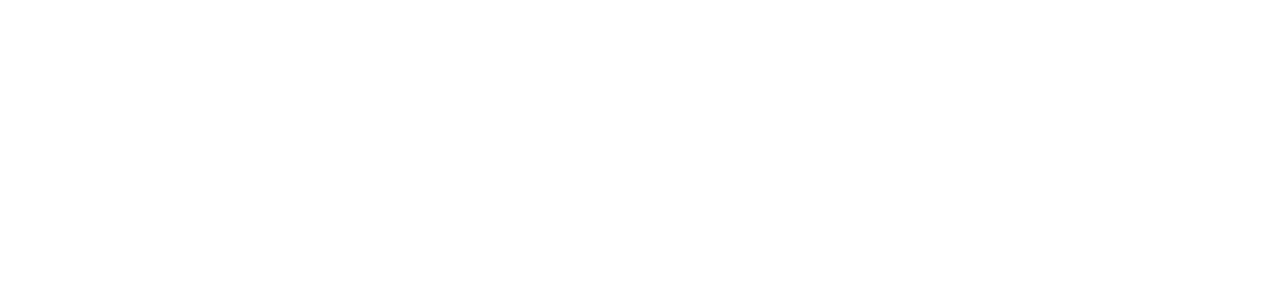
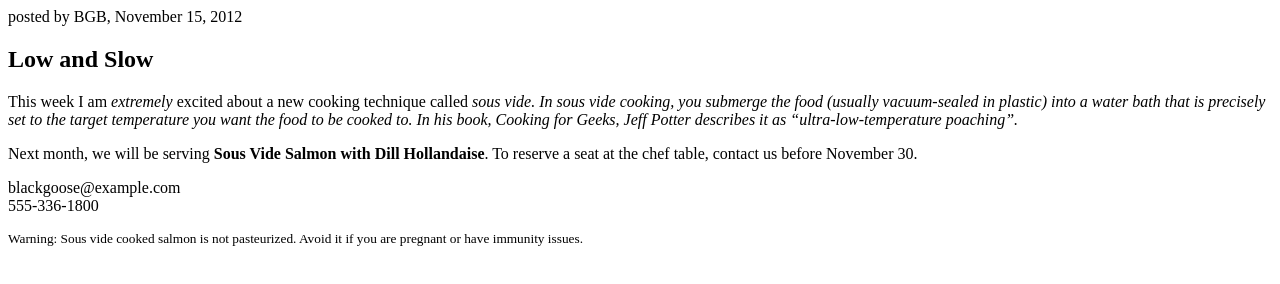
Before and after one commit to DrewFed/Learning-Web-Design, a plain HTML site: page bistro/post.html in a window 1280 px wide. Drawn offline with Linux system fonts and the light colour scheme.

Commit message:
Completed 5-1

```diff
--- a/bistro/post.html
+++ b/bistro/post.html
@@ -1,8 +1,22 @@
 <html>
-  <head>
-    <meta http-equiv="content-type" content="text/html; charset=UTF-8">
-    <title></title>
-  </head>
-  <body>
-  </body>
+ <head>
+  <title></title>
+ </head>
+ <body>
+  <article> <header>
+  <p>
+   posted by BGB, <time datetime="2012-11-15" pubdate=""> November 15, 2012</time></p>
+  </header>
+  <h1>
+   Low and Slow</h1>
+  <p>
+   This week I am <em>extremely</em> excited about a new cooking technique called <dfn><i>sous vide</i><dfn>. In <i>sous vide</i> cooking, you submerge the food (usually vacuum-sealed in plastic) into a water bath that is precisely set to the target temperature you want the food to be cooked to. In his book, <cite>Cooking for Geeks</cite>, Jeff Potter describes it as <q>ultra-low-temperature poaching</q>.</dfn></dfn></p>
+  <p>
+   Next month, we will be serving <b>Sous Vide Salmon with Dill Hollandaise</b>. To reserve a seat at the chef table, contact us before November 30.</p>
+  <p>
+   blackgoose@example.com<br />
+   555-336-1800</p>
+  <p>
+   <small>Warning: Sous vide cooked salmon is not pasteurized. Avoid it if you are pregnant or have immunity issues.</small></p>
+  </article></body>
 </html>
```
